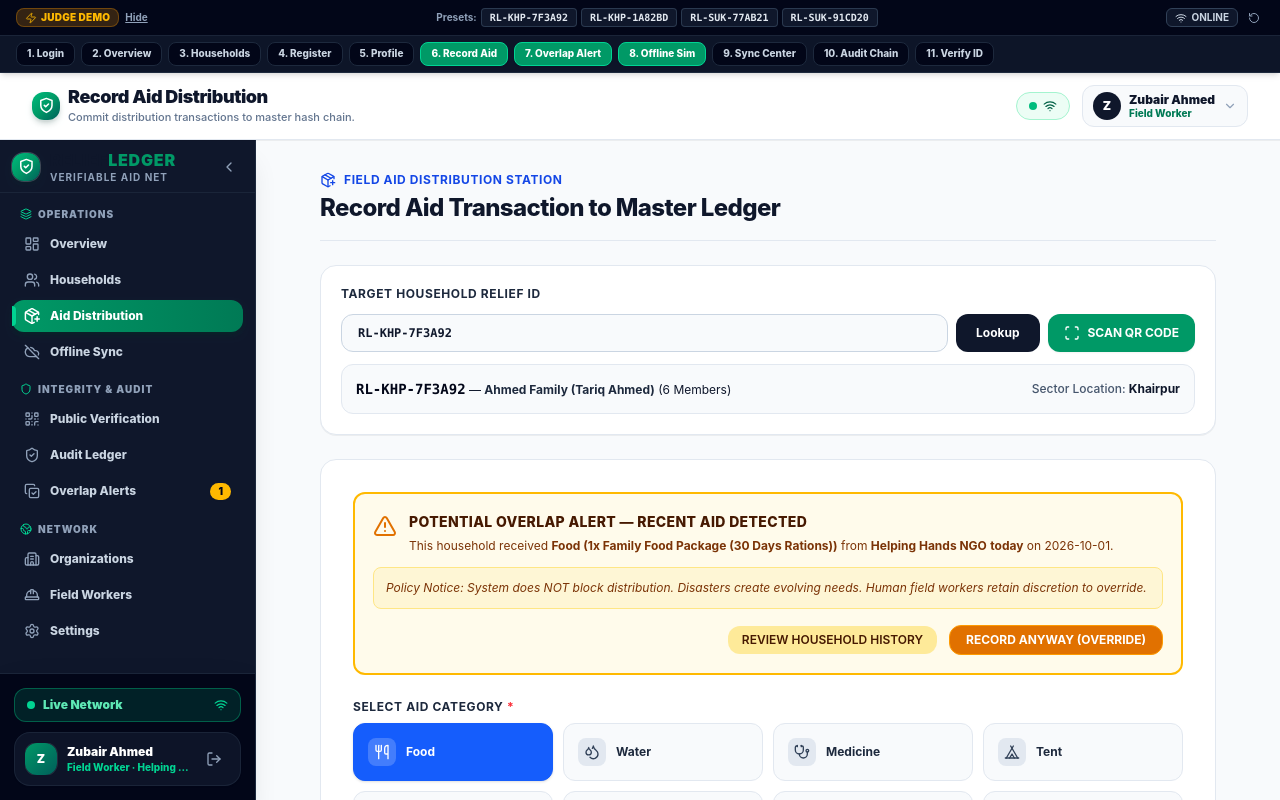
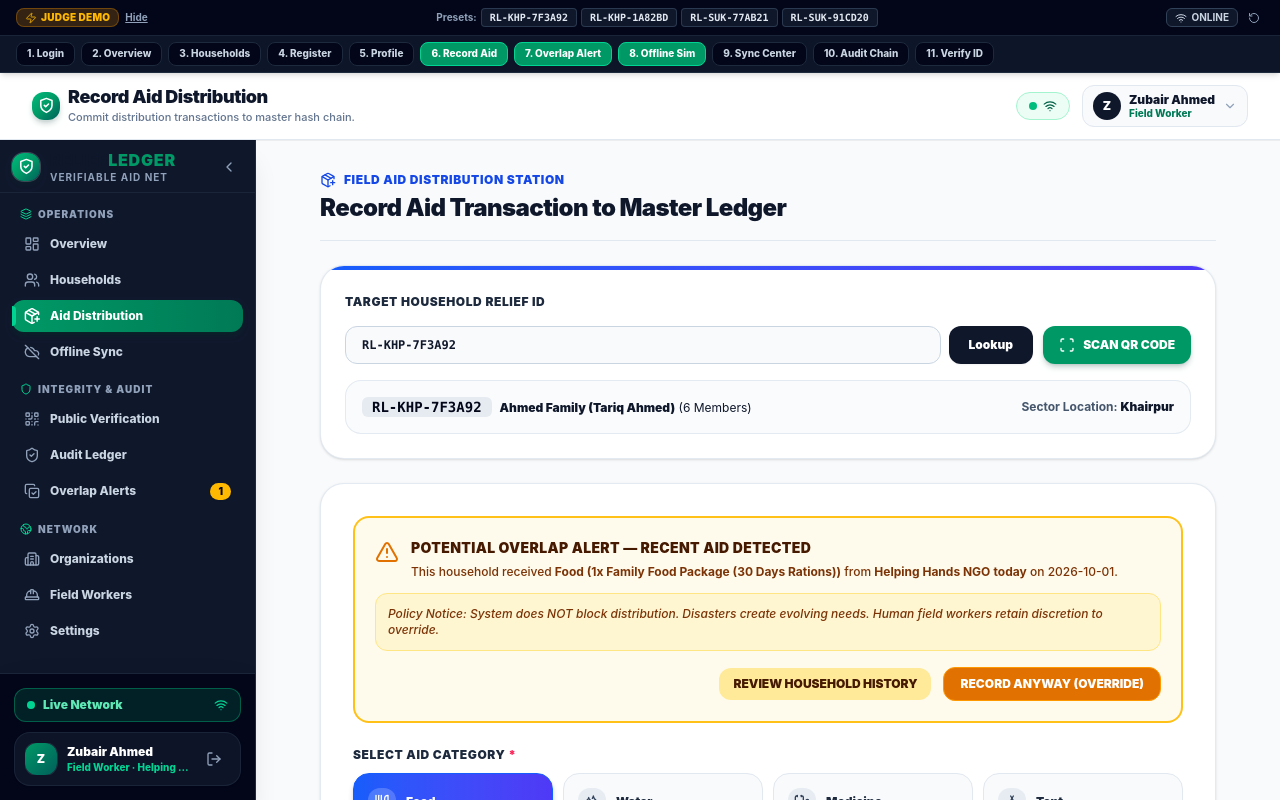
Before and after one commit to Babar-Ali-Arain/RELIEFLEDGER-Transparent-Disaster-Relief-Infrastructure, a React (Vite) app: page / in a window 1280 px wide. Both pictures are taken after a click on the button "RL-KHP-7F3A92". Built offline with nearby package versions, Linux system fonts and the light colour scheme.

Commit message:
style(ui): update typography and spacing in RecordAidView
Increase font weights to black, adjust offline mode badge styling, and add bottom padding to the main container for better visual hierarchy.

```diff
--- a/src/views/RecordAidView.tsx
+++ b/src/views/RecordAidView.tsx
@@ -130,42 +130,44 @@ export const RecordAidView: React.FC = () => {
   };
 
   return (
-    <div className="max-w-4xl mx-auto space-y-6">
+    <div className="max-w-4xl mx-auto space-y-6 pb-6">
       {/* Title */}
       <div className="border-b border-slate-200 pb-4 flex flex-col sm:flex-row sm:items-center justify-between gap-3">
         <div>
-          <div className="flex items-center gap-2 text-blue-700 text-xs font-bold uppercase tracking-wider mb-1">
+          <div className="flex items-center gap-2 text-blue-700 text-xs font-black uppercase tracking-wider mb-1">
             <PackagePlus className="w-4 h-4" /> Field Aid Distribution Station
           </div>
-          <h1 className="text-2xl font-extrabold text-slate-900 tracking-tight">
+          <h1 className="text-2xl font-black text-slate-900 tracking-tight">
             Record Aid Transaction to Master Ledger
           </h1>
         </div>
 
         {isOffline && (
-          <span className="px-3 py-1 bg-amber-500/10 text-amber-900 border border-amber-400 font-extrabold text-xs rounded-full animate-pulse self-start sm:self-auto">
+          <span className="px-3.5 py-1.5 bg-amber-500/15 text-amber-800 border border-amber-400 font-black text-xs rounded-full animate-pulse self-start sm:self-auto">
             ● Simulated Offline Mode
           </span>
         )}
       </div>
 
-      {/* Target Household Lookup */}
-      <div className="bg-white p-5 rounded-2xl border border-slate-200 shadow-2xs space-y-3">
-        <label className="block text-xs font-bold text-slate-800 uppercase tracking-wider">
+      {/* Target Household Lookup Card */}
+      <div className="bg-white rounded-3xl border border-slate-200/90 shadow-sm overflow-hidden">
+        <div className="h-1 w-full bg-gradient-to-r from-blue-600 to-indigo-600" />
+        <div className="p-5 sm:p-6 space-y-4">
+          <label className="block text-xs font-black text-slate-800 uppercase tracking-wider">
             Target Household Relief ID
           </label>
-        <div className="flex flex-col sm:flex-row gap-2">
+          <div className="flex flex-col sm:flex-row gap-2.5">
             <form onSubmit={handleIdSearch} className="flex-1 flex gap-2">
               <input
                 type="text"
                 value={inputReliefId}
                 onChange={(e) => setInputReliefId(e.target.value)}
                 placeholder="Enter Relief ID e.g. RL-KHP-7F3A92"
-              className="flex-1 px-4 py-2.5 bg-slate-50 border border-slate-300 rounded-xl text-xs font-mono font-extrabold uppercase focus:ring-2 focus:ring-blue-500 focus:outline-hidden"
+                className="flex-1 px-4 py-2.5 bg-slate-50 border border-slate-300 rounded-xl text-xs font-mono font-black uppercase focus:ring-2 focus:ring-blue-500 focus:outline-hidden"
               />
               <button
                 type="submit"
-              className="px-5 py-2.5 bg-slate-900 hover:bg-slate-800 text-white font-bold text-xs rounded-xl transition-colors"
+                className="px-5 py-2.5 bg-slate-900 hover:bg-slate-800 text-white font-black text-xs rounded-xl transition-colors shadow-xs"
               >
                 Lookup
               </button>
@@ -173,7 +175,7 @@ export const RecordAidView: React.FC = () => {
 
             <button
               onClick={() => setIsScannerOpen(true)}
-            className="px-4 py-2.5 bg-emerald-600 hover:bg-emerald-500 text-white font-bold text-xs rounded-xl flex items-center justify-center gap-2 shrink-0 shadow-xs"
+              className="px-4 py-2.5 bg-emerald-600 hover:bg-emerald-500 text-white font-black text-xs rounded-xl flex items-center justify-center gap-2 shrink-0 shadow-md shadow-emerald-950/20 active:scale-95 transition-all"
             >
               <Scan className="w-4 h-4" /> SCAN QR CODE
             </button>
@@ -181,32 +183,33 @@ export const RecordAidView: React.FC = () => {
 
           {/* Selected Household Summary Box */}
           {household && (
-          <div className="p-3.5 bg-slate-50 border border-slate-200 rounded-xl flex flex-wrap items-center justify-between text-xs gap-2">
+            <div className="p-4 bg-slate-50/80 border border-slate-200/90 rounded-2xl flex flex-wrap items-center justify-between text-xs gap-2">
               <div>
-              <span className="font-mono font-extrabold text-slate-950 text-sm">{household.reliefId}</span> —{' '}
-              <span className="font-bold text-slate-800">{household.representativeName}</span> ({household.familySize} Members)
+                <span className="font-mono font-black text-slate-950 text-sm bg-slate-200/80 px-2.5 py-0.5 rounded-md mr-2">{household.reliefId}</span>
+                <span className="font-black text-slate-900">{household.representativeName}</span> ({household.familySize} Members)
               </div>
-            <div className="text-slate-600 font-medium">
+              <div className="text-slate-600 font-bold">
                 Sector Location: <strong className="text-slate-900">{household.currentLocation}</strong>
               </div>
             </div>
           )}
         </div>
+      </div>
 
       {/* Success Receipt State */}
       {recordedResult ? (
-        <div className="bg-white rounded-2xl border-2 border-emerald-500 p-6 space-y-4 shadow-md animate-in fade-in zoom-in-95 duration-150">
+        <div className="bg-white rounded-3xl border-2 border-emerald-500 p-6 sm:p-8 space-y-4 shadow-xl animate-in fade-in zoom-in-95 duration-150">
           <div className="flex items-center gap-3 text-emerald-700">
-            <CheckCircle2 className="w-8 h-8" />
+            <CheckCircle2 className="w-8 h-8 shrink-0" />
             <div>
-              <h3 className="text-lg font-bold text-slate-900">Aid Transaction Cryptographically Hashed</h3>
-              <p className="text-xs text-slate-600">
+              <h3 className="text-lg font-black text-slate-900">Aid Transaction Cryptographically Hashed</h3>
+              <p className="text-xs text-slate-600 font-medium">
                 {isOffline ? 'Queued offline. Will sync automatically upon re-connection.' : 'Verified block hash committed to master ledger.'}
               </p>
             </div>
           </div>
 
-          <div className="p-4 bg-slate-900 text-white rounded-xl space-y-2 text-xs font-mono">
+          <div className="p-4.5 bg-slate-900 text-white rounded-2xl space-y-2 text-xs font-mono shadow-inner border border-slate-800">
             <div>Transaction ID: {recordedResult.id}</div>
             <div>Relief ID: {recordedResult.reliefId}</div>
             <div>Aid Category: {recordedResult.aidType} ({recordedResult.quantity})</div>
@@ -214,57 +217,57 @@ export const RecordAidView: React.FC = () => {
             <div className="text-emerald-400 truncate">SHA-256 Hash: {recordedResult.currentHash}</div>
           </div>
 
-          <div className="flex gap-2 justify-end">
+          <div className="flex flex-wrap gap-2.5 justify-end pt-2">
             <button
               onClick={() => setRecordedResult(null)}
-              className="px-4 py-2 bg-slate-100 hover:bg-slate-200 text-slate-800 text-xs font-bold rounded-xl"
+              className="px-4 py-2.5 bg-slate-100 hover:bg-slate-200 text-slate-800 text-xs font-black rounded-xl transition-colors"
             >
               + Record Another Transaction
             </button>
             <button
               onClick={() => setActiveTab('profile')}
-              className="px-4 py-2 bg-emerald-600 text-white text-xs font-bold rounded-xl"
+              className="px-4 py-2.5 bg-emerald-600 hover:bg-emerald-500 text-white text-xs font-black rounded-xl transition-colors shadow-md shadow-emerald-950/20"
             >
               View Household History
             </button>
           </div>
         </div>
       ) : (
-        /* Aid Distribution Form */
-        <form onSubmit={handleSubmit} className="bg-white rounded-2xl border border-slate-200 p-6 lg:p-8 space-y-6 shadow-2xs">
+        /* Aid Distribution Form Card */
+        <form onSubmit={handleSubmit} className="bg-white rounded-3xl border border-slate-200/90 p-6 lg:p-8 space-y-6 shadow-sm">
 
           {/* SMART OVERLAP WARNING BANNER */}
           {overlapWarning.hasOverlap && overlapWarning.recentTransaction && (
-            <div className="p-4.5 bg-amber-50 border-2 border-amber-400 rounded-xl space-y-3 animate-in fade-in duration-200">
+            <div className="p-5 bg-amber-50/90 border-2 border-amber-400/90 rounded-2xl space-y-3 animate-in fade-in duration-200">
               <div className="flex items-start gap-3 text-amber-900">
                 <AlertTriangle className="w-6 h-6 text-amber-600 shrink-0 mt-0.5" />
                 <div>
-                  <h4 className="font-extrabold text-sm uppercase tracking-wide text-amber-950">
+                  <h4 className="font-black text-sm uppercase tracking-wide text-amber-950">
                     POTENTIAL OVERLAP ALERT — RECENT AID DETECTED
                   </h4>
-                  <p className="text-xs mt-1 leading-relaxed text-amber-900">
+                  <p className="text-xs mt-1 leading-relaxed text-amber-900 font-medium">
                     This household received <strong>{overlapWarning.recentTransaction.aidType} ({overlapWarning.recentTransaction.quantity})</strong> from <strong>{overlapWarning.recentTransaction.organizationName}</strong>{' '}
                     <strong>{overlapWarning.daysAgo === 0 ? 'today' : `${overlapWarning.daysAgo} day(s) ago`}</strong> on {overlapWarning.recentTransaction.date}.
                   </p>
                 </div>
               </div>
 
-              <div className="p-3 bg-amber-100/60 rounded-lg text-xs text-amber-900 italic border border-amber-200">
+              <div className="p-3 bg-amber-100/70 rounded-xl text-xs text-amber-900 italic border border-amber-200 font-medium">
                 Policy Notice: System does NOT block distribution. Disasters create evolving needs. Human field workers retain discretion to override.
               </div>
 
-              <div className="flex items-center justify-end gap-3 pt-1">
+              <div className="flex flex-wrap items-center justify-end gap-3 pt-1">
                 <button
                   type="button"
                   onClick={() => setActiveTab('profile')}
-                  className="px-3.5 py-1.5 bg-amber-200/80 hover:bg-amber-200 text-amber-950 font-semibold text-xs rounded-xl transition-colors"
+                  className="px-3.5 py-2 bg-amber-200/80 hover:bg-amber-200 text-amber-950 font-black text-xs rounded-xl transition-colors"
                 >
                   REVIEW HOUSEHOLD HISTORY
                 </button>
                 <button
                   type="button"
                   onClick={() => setForceRecordOverride(true)}
-                  className={`px-4 py-1.5 font-bold text-xs rounded-xl transition-colors border ${
+                  className={`px-4 py-2 font-black text-xs rounded-xl transition-colors border ${
                     forceRecordOverride
                       ? 'bg-emerald-600 text-white border-emerald-500'
                       : 'bg-amber-600 hover:bg-amber-700 text-white border-amber-500'
@@ -277,9 +280,9 @@ export const RecordAidView: React.FC = () => {
           )}
 
           {/* Aid Category Selection Grid */}
-          <div className="space-y-2">
-            <label className="block text-xs font-bold text-slate-800 uppercase tracking-wider">
-              Select Aid Category <span className="text-red-500">*</span>
+          <div className="space-y-2.5">
+            <label className="block text-xs font-black text-slate-800 uppercase tracking-wider">
+              Select Aid Category <span className="text-rose-500">*</span>
             </label>
             <div className="grid grid-cols-2 sm:grid-cols-4 gap-2.5">
               {categories.map(({ cat, icon }) => {
@@ -289,16 +292,16 @@ export const RecordAidView: React.FC = () => {
                     key={cat}
                     type="button"
                     onClick={() => handleCategorySelect(cat)}
-                    className={`p-3.5 rounded-xl border text-xs font-bold transition-all text-left flex items-center gap-2.5 ${
+                    className={`p-3.5 rounded-2xl border text-xs font-black transition-all text-left flex items-center gap-2.5 ${
                       isSelected
-                        ? 'bg-blue-600 text-white border-blue-600 shadow-sm'
+                        ? 'bg-gradient-to-r from-blue-600 to-indigo-600 text-white border-blue-600 shadow-md shadow-blue-950/20'
                         : 'bg-slate-50 text-slate-800 border-slate-200 hover:bg-slate-100'
                     }`}
                   >
-                    <div className={`p-1.5 rounded-lg ${isSelected ? 'bg-white/20 text-white' : 'bg-slate-200 text-slate-700'}`}>
+                    <div className={`p-1.5 rounded-xl ${isSelected ? 'bg-white/20 text-white' : 'bg-slate-200/80 text-slate-700'}`}>
                       {icon}
                     </div>
-                    <span>{cat}</span>
+                    <span className="truncate">{cat}</span>
                   </button>
                 );
               })}
@@ -308,58 +311,58 @@ export const RecordAidView: React.FC = () => {
           {/* Form Fields */}
           <div className="grid grid-cols-1 md:grid-cols-2 gap-6">
             <div>
-              <label className="block text-xs font-bold text-slate-700 mb-1">
+              <label className="block text-xs font-black text-slate-700 mb-1.5">
                 Distributing Organization
               </label>
               <input
                 type="text"
                 disabled
                 value={currentWorker.organizationName}
-                className="w-full px-3.5 py-2.5 bg-slate-100 border border-slate-200 rounded-xl text-xs font-semibold text-slate-700"
+                className="w-full px-3.5 py-2.5 bg-slate-100 border border-slate-200 rounded-xl text-xs font-extrabold text-slate-700"
               />
             </div>
 
             <div>
-              <label className="block text-xs font-bold text-slate-700 mb-1">
+              <label className="block text-xs font-black text-slate-700 mb-1.5">
                 Field Worker Name
               </label>
               <input
                 type="text"
                 disabled
                 value={currentWorker.name}
-                className="w-full px-3.5 py-2.5 bg-slate-100 border border-slate-200 rounded-xl text-xs font-semibold text-slate-700"
+                className="w-full px-3.5 py-2.5 bg-slate-100 border border-slate-200 rounded-xl text-xs font-extrabold text-slate-700"
               />
             </div>
 
             <div>
-              <label className="block text-xs font-bold text-slate-700 mb-1">
-                Aid Quantity & Details <span className="text-red-500">*</span>
+              <label className="block text-xs font-black text-slate-700 mb-1.5">
+                Aid Quantity & Details <span className="text-rose-500">*</span>
               </label>
               <input
                 type="text"
                 required
                 value={quantity}
                 onChange={(e) => setQuantity(e.target.value)}
-                className="w-full px-3.5 py-2.5 bg-slate-50 border border-slate-300 rounded-xl text-xs font-bold text-slate-900 focus:ring-2 focus:ring-blue-500 focus:outline-hidden"
+                className="w-full px-3.5 py-2.5 bg-slate-50 border border-slate-300 rounded-xl text-xs font-black text-slate-900 focus:ring-2 focus:ring-blue-500 focus:outline-hidden"
               />
             </div>
 
             <div>
-              <label className="block text-xs font-bold text-slate-700 mb-1">
-                Distribution Hub Location <span className="text-red-500">*</span>
+              <label className="block text-xs font-black text-slate-700 mb-1.5">
+                Distribution Hub Location <span className="text-rose-500">*</span>
               </label>
               <input
                 type="text"
                 required
                 value={location}
                 onChange={(e) => setLocation(e.target.value)}
-                className="w-full px-3.5 py-2.5 bg-slate-50 border border-slate-300 rounded-xl text-xs font-bold text-slate-900 focus:ring-2 focus:ring-blue-500 focus:outline-hidden"
+                className="w-full px-3.5 py-2.5 bg-slate-50 border border-slate-300 rounded-xl text-xs font-black text-slate-900 focus:ring-2 focus:ring-blue-500 focus:outline-hidden"
               />
             </div>
           </div>
 
           <div>
-            <label className="block text-xs font-bold text-slate-700 mb-1">
+            <label className="block text-xs font-black text-slate-700 mb-1.5">
               Field Notes / Special Circumstances (Optional)
             </label>
             <textarea
@@ -367,23 +370,23 @@ export const RecordAidView: React.FC = () => {
               value={notes}
               onChange={(e) => setNotes(e.target.value)}
               placeholder="e.g. Special dietary ration provided due to infant in household..."
-              className="w-full px-3.5 py-2.5 bg-slate-50 border border-slate-300 rounded-xl text-xs font-medium text-slate-900 focus:ring-2 focus:ring-blue-500 focus:outline-hidden"
+              className="w-full px-3.5 py-2.5 bg-slate-50 border border-slate-300 rounded-xl text-xs font-bold text-slate-900 focus:ring-2 focus:ring-blue-500 focus:outline-hidden"
             />
           </div>
 
           {/* Submit CTA */}
-          <div className="pt-4 border-t border-slate-100 flex items-center justify-between">
-            <div className="text-xs text-slate-500">
-              Hashing with: <strong className="text-slate-800">SHA-256 Cryptographic Block Chain</strong>
+          <div className="pt-4 border-t border-slate-100 flex flex-col sm:flex-row sm:items-center justify-between gap-3">
+            <div className="text-xs text-slate-500 font-medium">
+              Hashing with: <strong className="text-slate-800 font-mono">SHA-256 Cryptographic Block Chain</strong>
             </div>
 
             <button
               type="submit"
               disabled={overlapWarning.hasOverlap && !forceRecordOverride}
-              className={`px-6 py-2.5 font-bold text-xs rounded-xl flex items-center gap-2 shadow-sm transition-all ${
+              className={`px-6 py-2.5 font-black text-xs rounded-xl flex items-center justify-center gap-2 shadow-md transition-all active:scale-95 ${
                 overlapWarning.hasOverlap && !forceRecordOverride
-                  ? 'bg-slate-300 text-slate-500 cursor-not-allowed'
-                  : 'bg-blue-600 hover:bg-blue-500 text-white'
+                  ? 'bg-slate-300 text-slate-500 cursor-not-allowed shadow-none'
+                  : 'bg-gradient-to-r from-blue-600 to-indigo-600 hover:from-blue-500 hover:to-indigo-500 text-white shadow-blue-950/20'
               }`}
             >
               <Send className="w-4 h-4" /> COMMIT TRANSACTION
```
Lines whose indentation alone changed are shown as unchanged.
